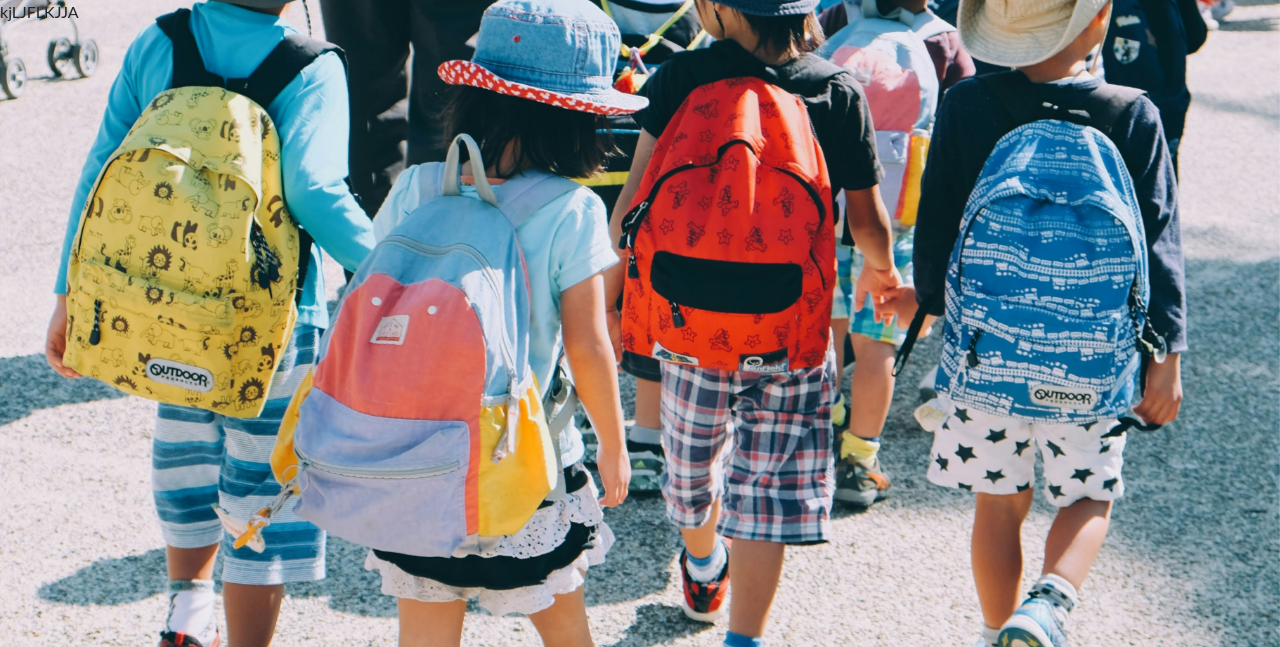
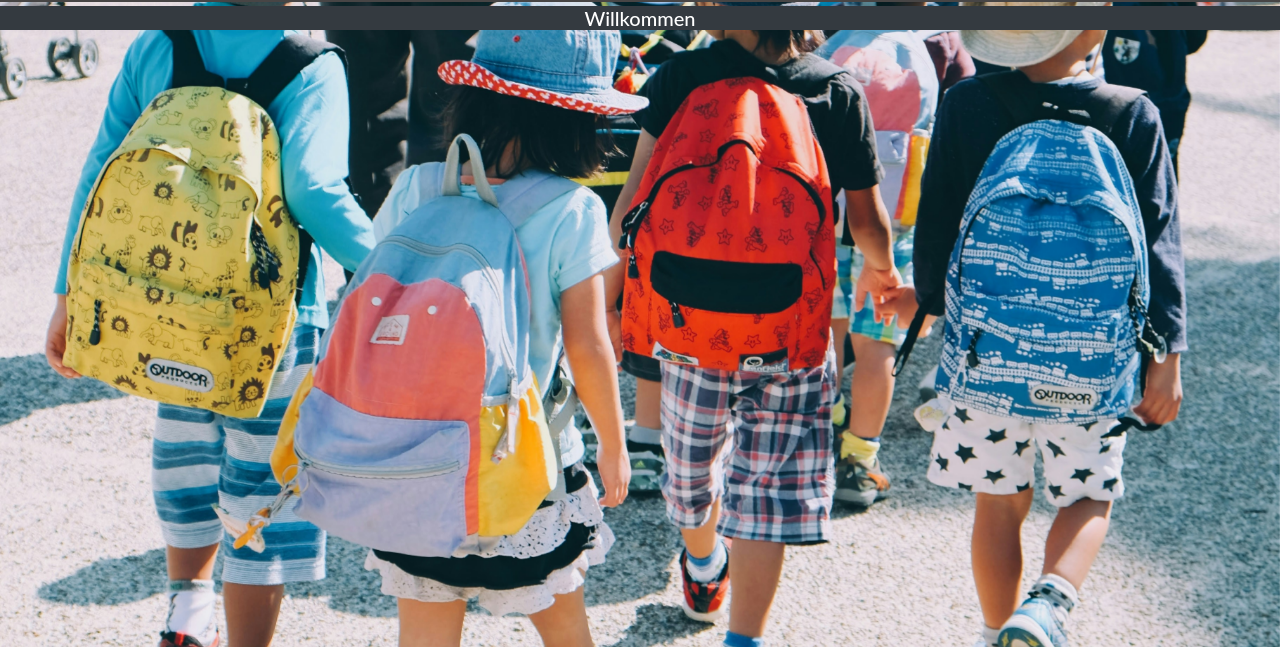
Before and after one commit to VladaAlek/schulverein_lankwitz, a Django app: template home/templates/home/index.html in a window 1280 px wide. Shown: the part 76-723 px from the top of the page. Run offline with Django 5.2, Linux system fonts and the light colour scheme; the template is opened without the code that fills it, so the values that code supplies are empty; some libraries are stand-ins or nearby versions.

Commit message:
add block subtitle to home and termine templates

```diff
--- a/home/templates/home/index.html
+++ b/home/templates/home/index.html
@@ -3,5 +3,11 @@
 {% block title %}Home{% endblock %}
 
 {% block content %}
-<p>kjLJFLKJJA</p>
+{% block subtitle %}
+    <div class="subtitle-div py-1">
+        <h5 class="index-h1 text-center text-white bg-dark">
+            {% block subtitletext %}Willkommen{% endblock %}
+        </h5>
+    </div>
 {% endblock %}
+{% endblock %}
--- a/templates/base.html
+++ b/templates/base.html
@@ -62,11 +62,18 @@
 </nav>
 
 
-  <!-- Main Content -->
-  <main>
+<main>
     {% block content %}
+    {% block subtitle %}
+    <div class="subtitle-div py-1">
+        <h5 class="index-h1 text-center text-white bg-dark">
+            {% block subtitletext %}Default subtitle text{% endblock %}
+        </h5>
+    </div>
     {% endblock %}
-  </main>
+    {% endblock %}
+</main>
+
 
   <!-- Footer -->
   {% block footerblock %}
```
Also changed, not shown: termine/templates/termine/termine.html (+8 -3 lines).
